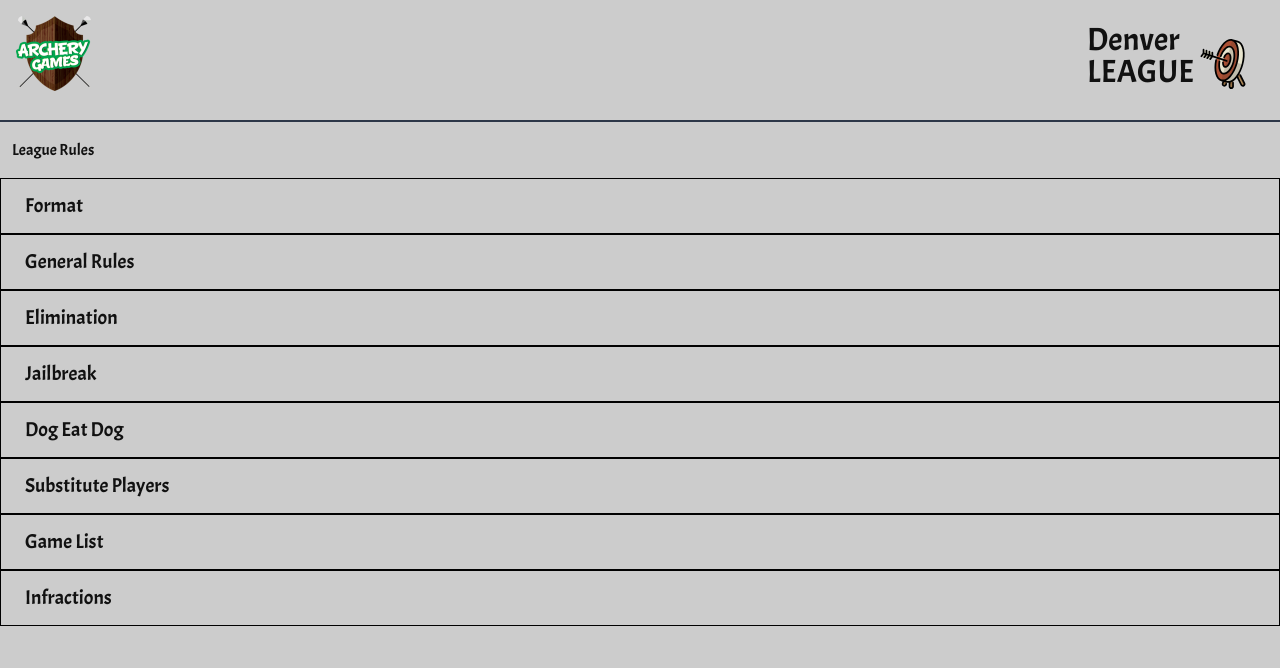
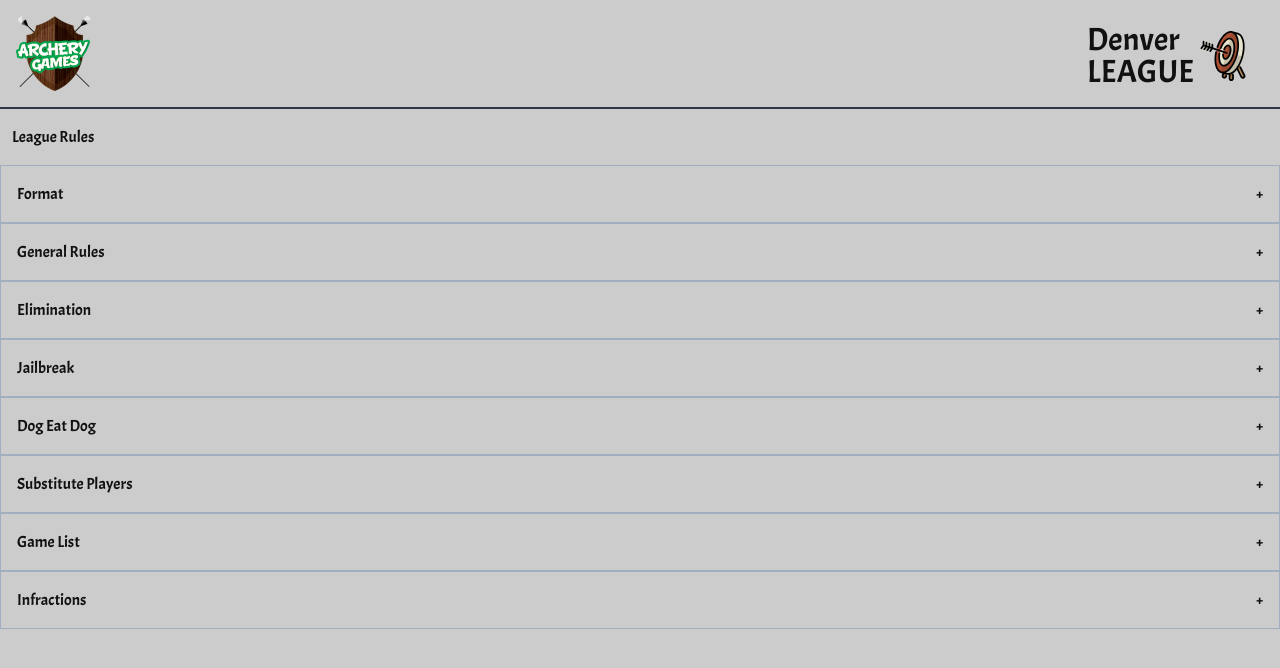
Before and after one commit to Ecksi/archery-games, a Vue app in the folder client/: page /rules in a window 1280 px wide. Shown: the top 668 px of the page. Built offline with nearby package versions, Linux system fonts and the light colour scheme.

Commit message:
Bring Accordion component into rules and adjust styling

```diff
--- a/client/src/components/atoms/Accordion.vue
+++ b/client/src/components/atoms/Accordion.vue
@@ -11,10 +11,10 @@
 
 <template>
   <div class="border border-solid border-gray-500">
-    <div class="w-1/3 flex justify-between py-4 cursor-pointer" @click="isOpen=!isOpen">
-      <h2><slot name="name" /></h2>
-      <p v-if="isOpen">+</p>
-      <p v-else>-</p>
+    <div class="flex justify-between p-4 cursor-pointer" @click="isOpen=!isOpen">
+      <h2><slot name="headline" /></h2>
+      <p v-if="isOpen">-</p>
+      <p v-else>+</p>
     </div>
     <transition name="slide">
       <div
@@ -22,7 +22,7 @@
         class="px-4"
         :style="{
           display: isOpen ? 'block' : 'none',
-          maxHeight: isOpen ? '150px' : 0,
+          maxHeight: isOpen ? 'auto' : 0,
           paddingBottom: isOpen ? '16px' : 0
         }"
       >
--- a/client/src/components/pages/Rules.vue
+++ b/client/src/components/pages/Rules.vue
@@ -1,32 +1,21 @@
 <script>
+  import Accordion from '../atoms/Accordion';
+
   export default {
     name: 'Rules',
-    data() {
-      return {
-        show: false,
-        oneOpen: false
-      }
-    },
-    methods: {
-      transi() {
-        if (this.oneOpen) {
-          // closeOpenedMenu
-        }
-        this.show = !this.show;
-      }
-    }
+    components: { Accordion }
   };
 </script>
 
 <template>
   <div>
     <h2>League Rules</h2>
+    <!-- Each occordion can be a component of its own -->
     <ul>
       <li>
-        <!-- Each one of these can be dummy components -->
-        <p @click="transi">Format</p>
-        <transition name="slide-fade">
-          <span v-if="show">
+        <accordion>
+          <template v-slot:headline>Format</template>
+          <template v-slot:content>
             All teams play a 1hr match every week.
             Each week, the coin toss winning team gets to select their preferred side of the arena for the first 5 games.
             Matches are a Best of 9 games format. The winner of the match is the team with the most number of games / or first to win 5 games.
@@ -35,12 +24,13 @@
             If you have any new players joining you as a sub for a week, it is the captain's responsibility to ensure they are aware of the rules (there will be a rules sheet on site as well).
             Playoff seed will be determined first by number of points, then by number of wins.
             If these new players/subs fail to arrive before the first whistle is blown and miss out on training / rules, they will not be allowed to play that evening.
-          </span>
-        </transition>
+          </template>
+        </accordion>
       </li>
       <li>
-        <p>General Rules</p>
-        <span v-if="show">
+        <accordion>
+          <template v-slot:headline>General Rules</template>
+          <template v-slot:content>
             Players may only be in the Safety Zone for up to but no longer than 3 seconds. Both feet must be within the two lines to be considered safe if hit by an arrow. If an arrow is shot with a foot on the line then that arrow is no longer live. Players will receive one Safety Zone warning per game and will subsequently be called out.
             Each time a player enters the safety zone that player may remove only one arrow. The safety zone may only be entered with the intent to grab an arrow. The Safety Zone will not be used only to avoid getting hit.
             Arrows may be thrown laterally to a teammate, but throws may only be underhand and players must be no more than 10 feet apart.
@@ -60,45 +50,55 @@
             If less than all teammates are on the field at the start of Sudden Death, bringing a player back in (catch, hitting the target, etc) will also win the game
             You have to be on the field as an active player to continue any game, if the last player is out before you become an active player, the game ends as there are no active players on the field.
             Good sportsmanship is required at all times. Any player exhibiting poor sportsmanship will be called out. Poor sportsmanship includes attempting to find loopholes in these well written rules (intentionally knocking out the opposing teams targets as an example).
-        </span>
+          </template>
+        </accordion>
       </li>
       <li>
-        <p>Elimination</p>
-        <span v-if="show">
+        <accordion>
+          <template v-slot:headline>Elimination</template>
+          <template v-slot:content>
             Each team will have five revival targets. For each target knocked out 1 player may reenter.
             Revival targets cannot be banked. Meaning, if you have one player out and hit two targets, only that one player will be revived and the other will be considered a wasted target.
             The winning team is the one with the most players on the field at the end of four minutes.
             **Note: during engineer (game 4) the standard dodgeball rule is in effect. If a catch is made, the player who fired the shot is out. A catch will revive a player as normal.
-        </span>
+          </template>
+        </accordion>
       </li>
       <li>
-        <p>Jailbreak</p>
-        <span v-if="show">
+        <accordion>
+          <template v-slot:headline>Jailbreak</template>
+          <template v-slot:content>
             Once hit players must go to the jail on the opposing side. To return to play they must catch an arrow shot by one of their teammates. They may catch an arrow off of the back net / fence before it hits the ground.
             Only the center jail “cell” is used for league play. If the jail cell is full, players must wait on the sideline for it to open up.
             Players must exit through the sideline when hit and form a line on the sideline of the opposing side. Players may enter directly through the field. While reentering the field the regular rules for reentering the field apply. A player may also carry an arrow over the line with them from jail, in which case they’re active as soon as they cross the line.
             Bows are to be brought to jail and stored behind the player against the wall.
-        </span>
+          </template>
+        </accordion>
       </li>
       <li>
-        <p>Dog Eat Dog</p>
-        <span v-if="show">
+        <accordion>
+          <template v-slot:headline>Dog Eat Dog</template>
+          <template v-slot:content>
             Dog Eat Dog: Every league match will end with a game of Dog Eat Dog. Points are awarded to the top 2 finishers (7 points for the winner and the runner up receives 3 points). At the end of 4 minutes points will be divided amongst those players remaining
             These points are tallied up throughout the season for a champion at the end of the season. In the event of a tie (fairly likely), a championship Dog Eat Dog match will occur between all players that are tied in points.
             During Dog Eat Dog players may only aim across the safety zone. Aiming at players on the same side of the field will result in being called out.
-        </span>
+          </template>
+        </accordion>
       </li>
       <li>
-        <p>Substitute Players</p>
-        <span v-if="show">
+        <accordion>
+          <template v-slot:headline>Substitute Players</template>
+          <template v-slot:content>
             It is inevitable that teams may be short players on their full player roster. Teams may call on subs to replace missing team members but must abide by the following rules.
             It is the captain’s responsibility that subs, who are brand new to the sports / rules, show up before the first whistle is blown. Otherwise, they will not be allowed entry into the arena.
             Teams may borrow players from other teams, but only after they have no players on the sideline (ie, no substitutes)
-        </span>
+          </template>
+        </accordion>
       </li>
       <li>
-        <p>Game List</p>
-        <span v-if="show">
+        <accordion>
+          <template v-slot:headline>Game List</template>
+          <template v-slot:content>
             Game - Description - # of bunkers - Starting w/ arrows
             Elimination -  - 3 - no
             Jailbreak - - 2 - no
@@ -112,11 +112,13 @@
             Headcount - - 0 - no
             YOLO - hit = 0 - 0 - no
             Dog Eat Dog -  - 0 - no
-        </span>
+          </template>
+        </accordion>
       </li>
       <li>
-        <p>Infractions</p>
-        <span v-if="show">
+        <accordion>
+          <template v-slot:headline>Infractions</template>
+          <template v-slot:content>
             Verbal warnings: Used for smaller offences that do not have a major impact on gameplay and infractions that may have been done by accident or that can be disputed as an accident. These are issued at the ref’s discretion.
 
             A player can receive a Yellow card for committing any of the following offences:
@@ -139,43 +141,16 @@
             During the match: A player who receives a yellow card may continue to play in the match but will start on the sideline for the game following any yellow card. The team will start minus one player but can revive back to their full strength as soon as possible. If a player receives a red card, they are immediately dismissed from the field of play and can play no further part in the match. The player who is dismissed cannot be replaced; his team must also play the remainder of the game with one fewer player on the field.
 
             Post-match: Collecting a total of Two (2) Red Cards or four (4) Yellow Cards throughout the season will result in that player missing the week following the final card. If infractions are deemed serious enough by the league, larger suspensions or eviction will be introduced and issued without refund.
-        </span>
+          </template>
+        </accordion>
       </li>
     </ul>
   </div>
 </template>
 
-<style>
+<style scoped>
   h2 {
     padding-left: 12px;
     padding-bottom: 16px;
   }
-
-  li {
-    border: 1px solid black;
-    font-size: 20px;
-    padding: 12px 24px;
-    cursor: pointer;
-  }
-
-  li span {
-    border-top: 1px solid green;
-    display: inline-block;
-    width: 100%;
-    padding-top: 8px;
-    font-size: 16px;
-  }
-
-  .slide-fade-enter-active {
-    transition: all .6s ease;
-  }
-
-  .slide-fade-leave-active {
-    transition: all .3s ease-out;
-  }
-
-  .slide-fade-enter, .slide-fade-leave-to {
-    transform: translateX(-30px);
-    opacity: 0;
-  }
 </style>
```
Lines whose indentation alone changed are shown as unchanged.
